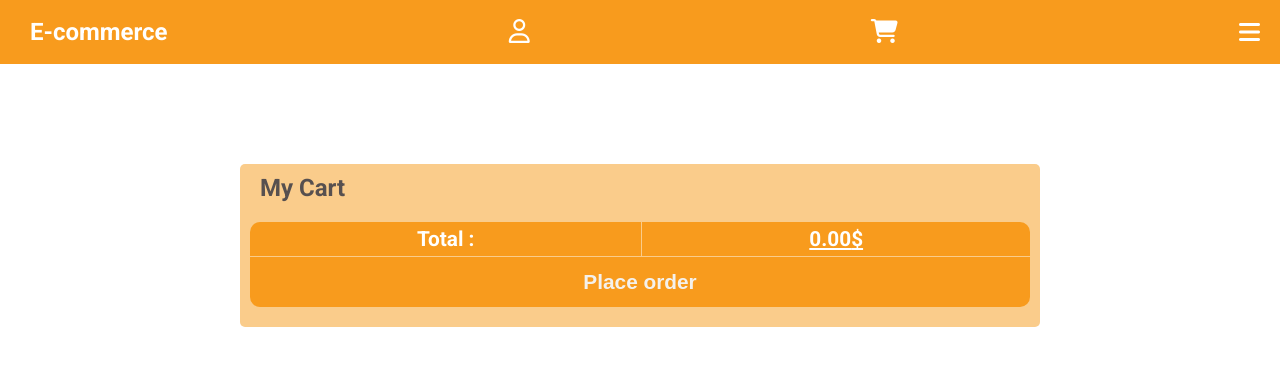
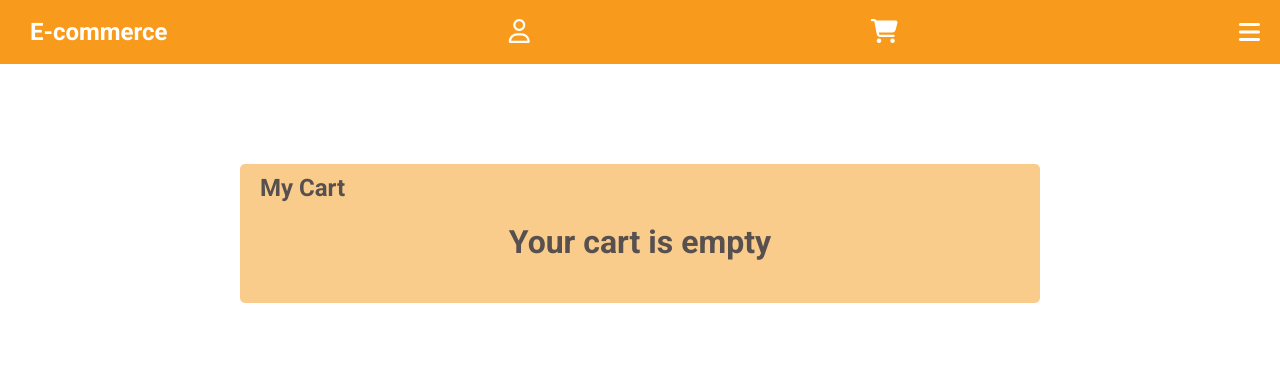
Before and after one commit to errami01/e-shop, a React (Create React App) app: page /cart in a window 1280 px wide. Shown: the top 366 px of the page. Built offline with nearby package versions, Linux system fonts and the light colour scheme.

Commit message:
Show empty cart

```diff
--- a/src/components/Layout.js
+++ b/src/components/Layout.js
@@ -16,7 +16,7 @@ export default function Layout(){
     return(
         <>
             <Header cartItemsNumber={cartItemsNumber.current}/>
-            <Outlet context={{cart: [cartItems, setCartItems]}}/>
+            <Outlet context={{cart: [cartItems, setCartItems], cartItemsNumber: cartItemsNumber.current}}/>
         </>
 
     )
--- a/src/pages/Cart.css
+++ b/src/pages/Cart.css
@@ -65,3 +65,6 @@
 .place-order-cart:hover{
     background-color: var(--second-Color);
 }
+.empty--cart{
+    text-align: center;
+}
--- a/src/pages/Cart.js
+++ b/src/pages/Cart.js
@@ -3,7 +3,7 @@ import { useOutletContext } from "react-router-dom"
 import './Cart.css'
 import {nanoid} from 'nanoid'
 export default function Cart(){
-    const {cart} = useOutletContext()
+    const {cart, cartItemsNumber} = useOutletContext()
     const [cartItems, setCartItems] = cart;
     const cartItemsElements = cartItems.map((item)=>{
         return <CartItem  key={nanoid()} item={item} cart={cart}/>
@@ -14,11 +14,17 @@ export default function Cart(){
             <div className="items-cart">
                 <h2 className="title-cart">My Cart</h2>
                 {cartItemsElements}
-                <div className="total-cart">
-                    <span className="total-label-cart">Total :</span>
-                    <span className="amount-cart">{totalAmount.toFixed(2)}$</span>
-                    <button className="place-order-cart">Place order</button>
-                </div>
+                {
+                    cartItemsNumber ?
+                    <div className="total-cart">
+                        <span className="total-label-cart">Total :</span>
+                        <span className="amount-cart">{totalAmount.toFixed(2)}$</span>
+                        <button className="place-order-cart">Place order</button>
+                    </div>
+                    :
+                    <h1 className="empty--cart">Your cart is empty</h1>
+                }
+
             </div>
 
 
```
